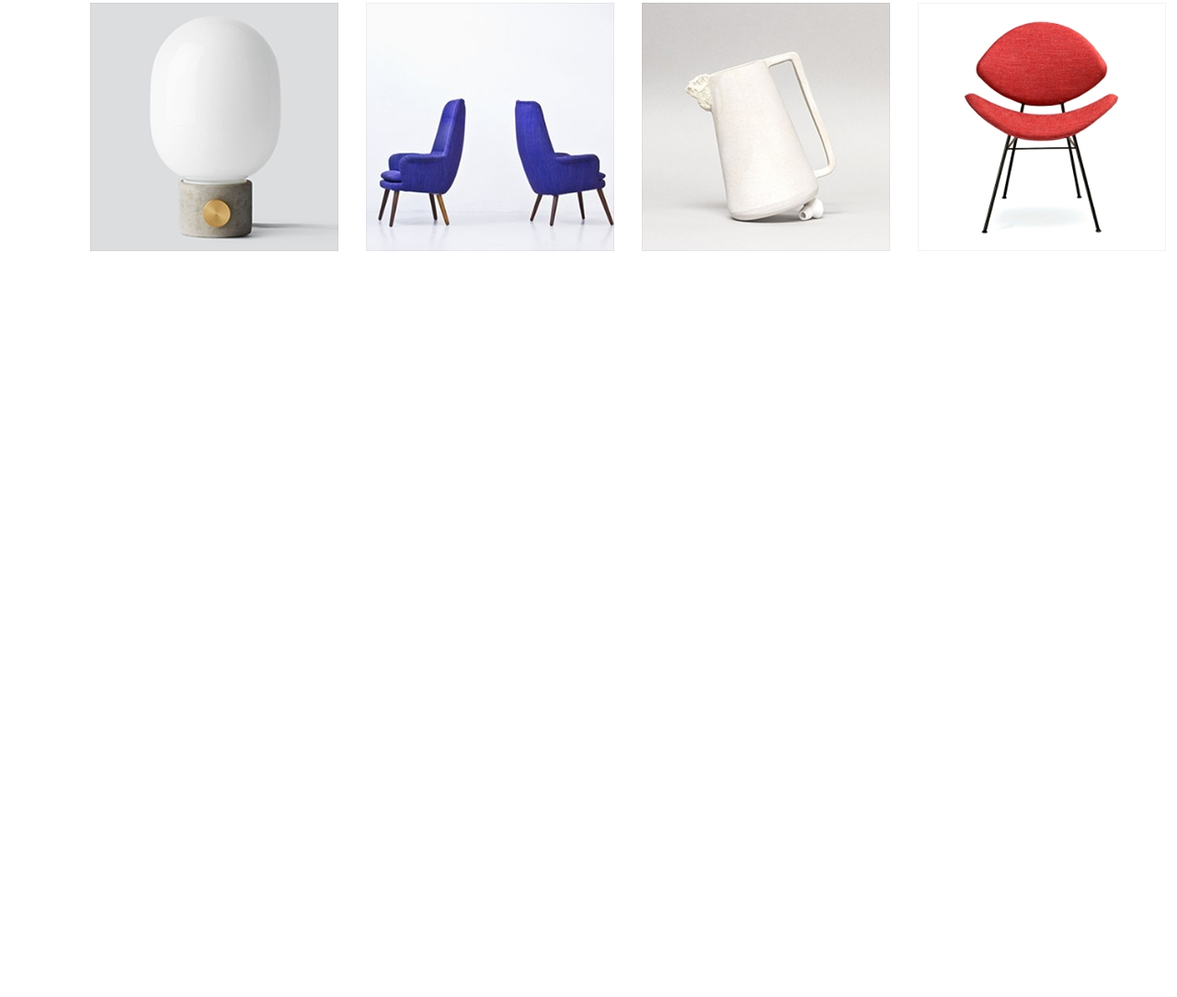
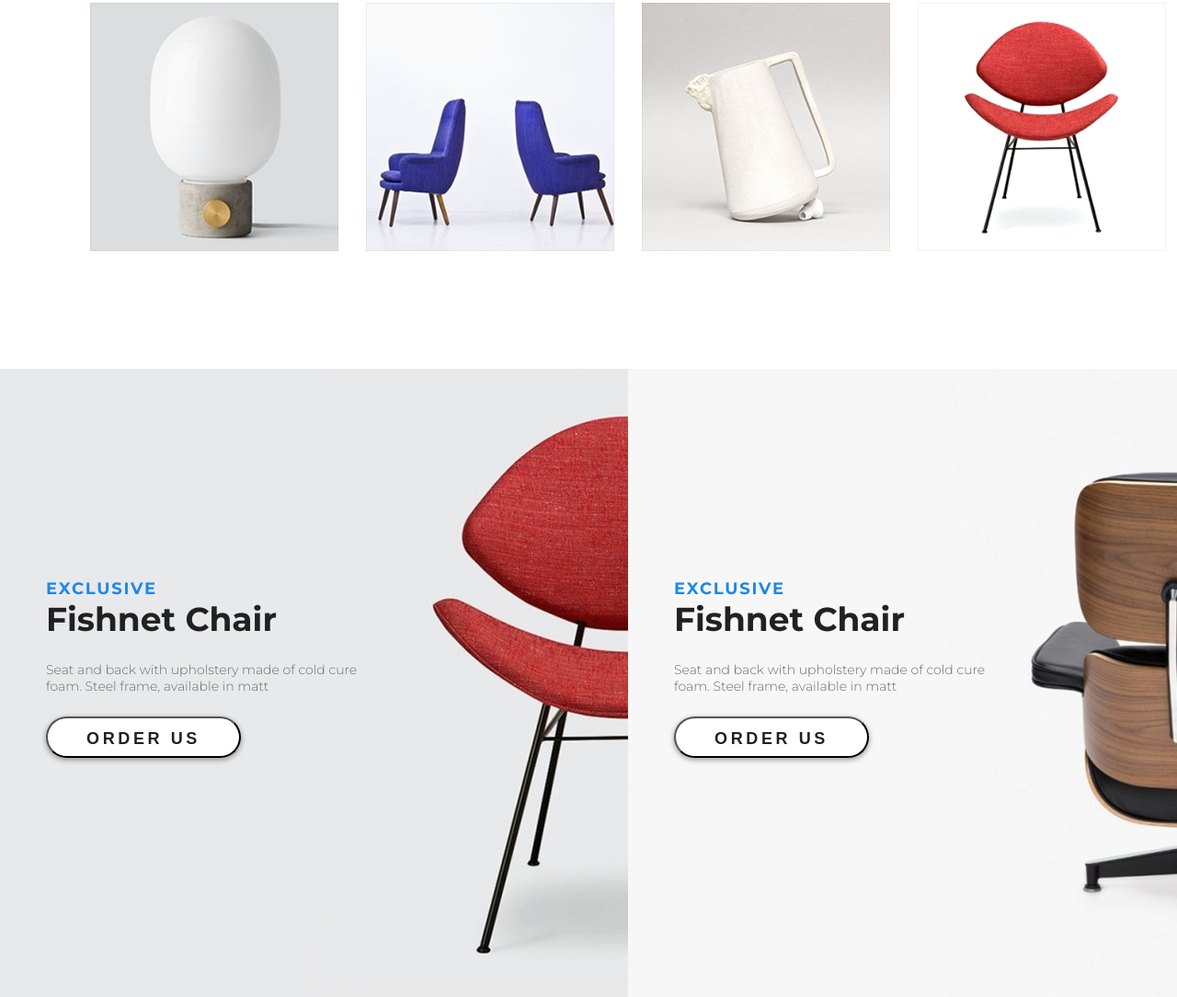
Before and after one commit to ckin2uha/iterior-template, a plain HTML site: page index.html in a window 1280 px wide. Shown: the part 1002-2086 px from the top of the page at 92% size. Before the commit the page ends 1403 px from the top, so only its background shows below. Drawn offline with Linux system fonts and the light colour scheme.

Commit message:
add block 3
add block 3 exclusive

```diff
--- a/css/style.css
+++ b/css/style.css
@@ -77,6 +77,7 @@ body{
     background-color: #ffffff;
     text-align: center;
     letter-spacing: 3.6px;
+    cursor: pointer;
 }
 .paginations{
     position: absolute;
@@ -136,3 +137,40 @@ body{
     display: flex;
     justify-content: space-between;
 }
+.exclusive{
+    display: flex;
+}
+.exclusive-block{
+    width: 683px;
+    height: 683px;
+}
+.ex-block1{
+    background-image: url(../img/Exclusive-1.jpg);
+}
+.ex-block2{
+    background-image: url(../img/Exclusive-2.jpg);
+}
+.exclive-text{
+    margin-left: 50px;
+}
+.exclusive-title{
+    margin-top: 228px;
+    color: #1e88e5;
+    font-size: 18px;
+    font-weight: 700;
+    text-transform: uppercase;
+    letter-spacing: 1.8px;
+}
+.exclusive-h2{
+    color: #212121;
+    font-size: 36px;
+    font-weight: 700;
+}
+.exclusive-description{
+    width: 374px;
+    height: 36px;
+    padding: 24px 0;
+    color: #6c6c6c;
+    font-size: 14px;
+    font-weight: 300;
+}
--- a/index.html
+++ b/index.html
@@ -56,6 +56,36 @@
                 <a href="#"><img src="./img/product-4.jpg" alt="chair"></a>
             </div>
         </div>
+        <div class="exclusive">
+            <div class="exclusive-block ex-block1 ">
+                <div class="exclive-text">
+                    <p class="exclusive-title">
+                        exclusive
+                    </p>
+                    <div class="exclusive-h2">
+                        Fishnet Chair
+                    </div>
+                    <div class="exclusive-description">
+                        Seat and back with upholstery made of cold cure foam. Steel frame, available in matt
+                    </div>
+                    <button class="order-us">order us</button>
+                </div>
+            </div>
+            <div class="exclusive-block ex-block2">
+                <div class="exclive-text">
+                    <p class="exclusive-title">
+                        exclusive
+                    </p>
+                    <div class="exclusive-h2">
+                        Fishnet Chair
+                    </div>
+                    <div class="exclusive-description">
+                        Seat and back with upholstery made of cold cure foam. Steel frame, available in matt
+                    </div>
+                    <button class="order-us">order us</button>
+                </div>
+            </div>
+        </div>
     </div>
 </body>
 </html>
```
Also changed, not shown: img/Exclusive-1.jpg (added), img/Exclusive-2.jpg (added).
